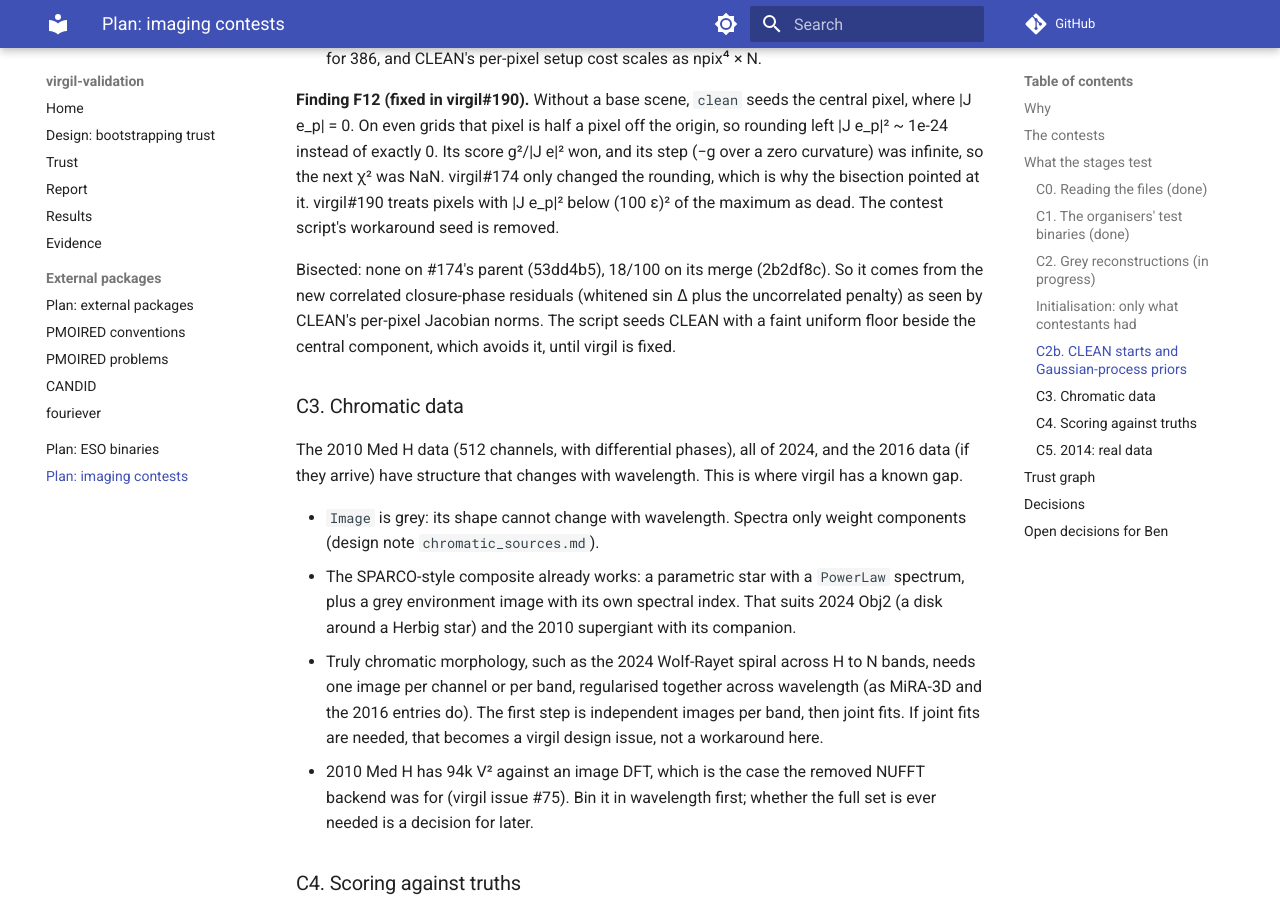
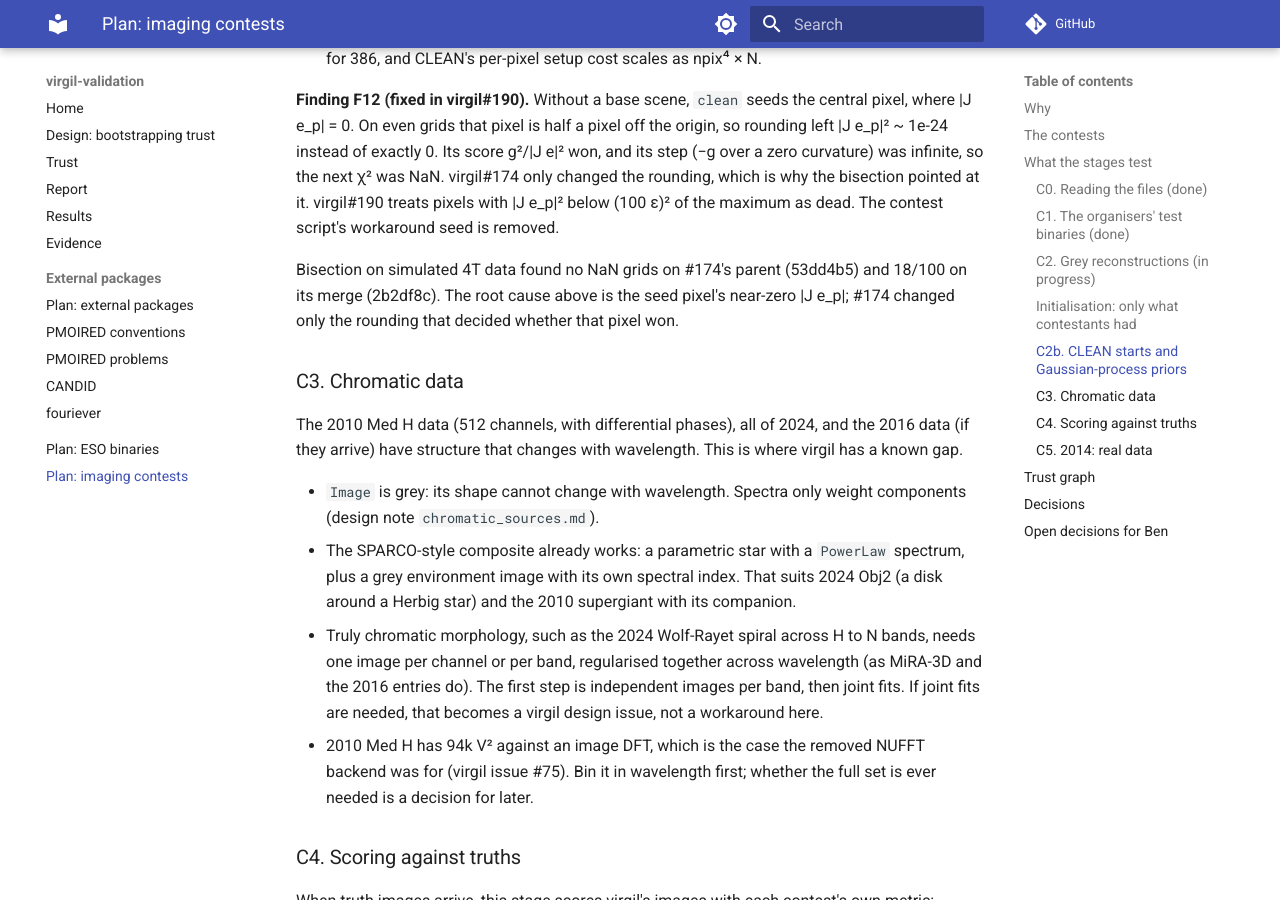
Before and after one commit to benjaminpope/virgil-validation, an MkDocs documentation site: the page built from docs/plan_imaging_contests.md, in a window 1280 px wide and 900 px high, scrolled down 9583 px. Built offline with MkDocs 1.6.1 and Material for MkDocs 9.7.7, drawn with Linux system fonts in a browser that asks for light colours; comment, search, counter and statistics services are not loaded.

Commit message:
Address review: escape |J e_p| in the README table, F12 test docstring and plan describe the pre-fix behaviour
Co-Authored-By: Claude Opus 5.5 <noreply@anthropic.com>

```diff
--- a/docs/plan_imaging_contests.md
+++ b/docs/plan_imaging_contests.md
@@ -339,11 +339,10 @@ the rounding, which is why the bisection pointed at it. virgil#190 treats
 pixels with |J e_p|² below (100 ε)² of the maximum as dead. The
 contest script's workaround seed is removed.
 
-Bisected: none on #174's parent (53dd4b5), 18/100 on its merge (2b2df8c).
-So it comes from the new correlated closure-phase residuals (whitened sin Δ
-plus the uncorrelated penalty) as seen by CLEAN's per-pixel Jacobian
-norms. The script seeds CLEAN with a faint uniform floor beside the central
-component, which avoids it, until virgil is fixed.
+Bisection on simulated 4T data found no NaN grids on #174's parent
+(53dd4b5) and 18/100 on its merge (2b2df8c). The root cause above is the
+seed pixel's near-zero |J e_p|; #174 changed only the rounding that
+decided whether that pixel won.
 
 ### C3. Chromatic data
 
```
Also changed, not shown: README.md (+1 -1 lines), 1 other file.
